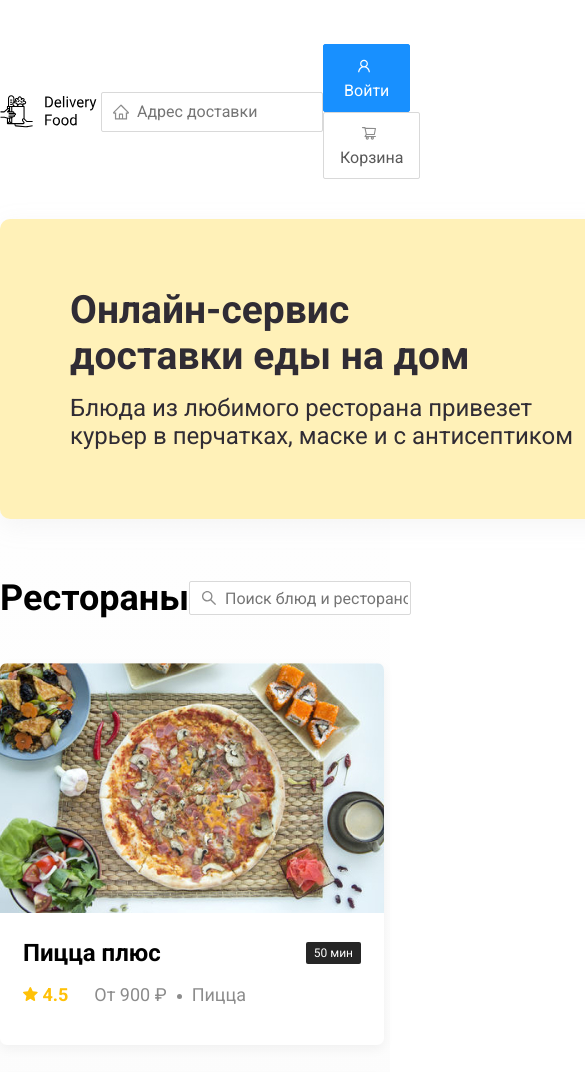
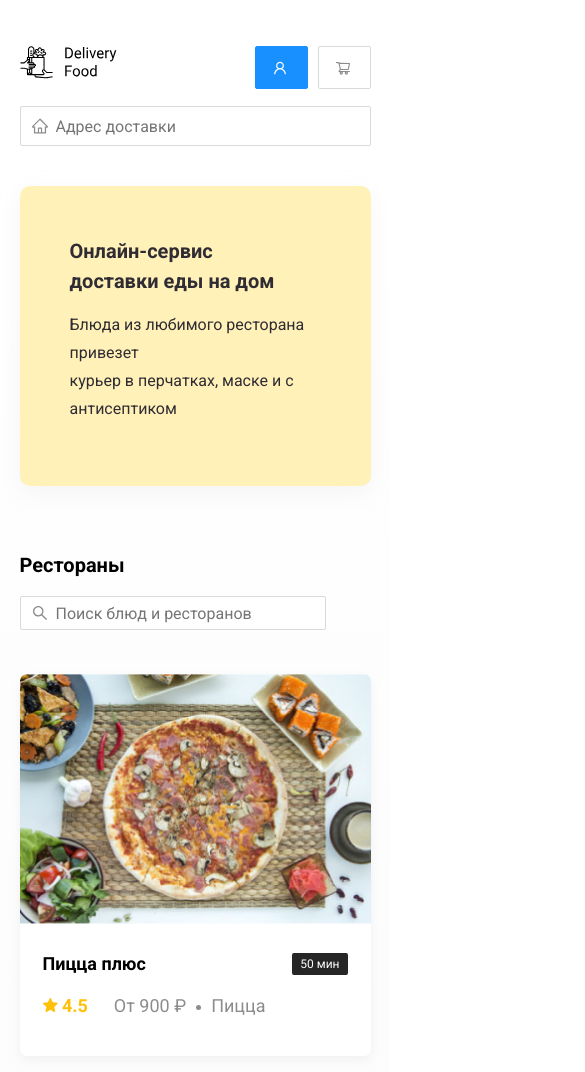
Before and after one commit to polyvit/delivery-food-site, a plain HTML site: page index.html in a window 390 px wide. Shown: the top 1072 px of the page, 585 px wide, since content can reach past the window. Drawn offline with Linux system fonts and the light colour scheme.

Commit message:
Adaptive

```diff
--- a/css/styles.css
+++ b/css/styles.css
@@ -26,9 +26,12 @@ body {
     padding-left: 35px;
 }
 .address-input {
-    width: 690px;
+    flex: 0.8;
     height: 40px;
     background-image: url(../images/home.svg);
+}
+.buttons {
+    display: flex;
 }
 .button {
     padding: 8px 16px;
@@ -78,7 +81,6 @@ body {
     background: #FFF1B8 url(../images/main-photo.png) no-repeat top right -200px;
     border-radius: 10px;
     filter: drop-shadow(0px 7px 12px rgba(158, 158, 163, 0.1));
-    width: 1200px;
     height: 300px;
     padding: 68px 70px;
 }
@@ -113,6 +115,7 @@ body {
     border-radius: 7px;
     overflow: hidden; /*Все, что вылезает за пределы карточки, скрывается*/
     margin-bottom: 30px;
+    flex-basis: 30%;
 }
 .card-image {
     height: 250px;
@@ -202,3 +205,112 @@ body {
 .social-link:not(:last-child) {
     margin-right: 21px;
 }
+
+
+/*Адаптив*/
+@media (max-width: 1366px) {
+    .container {
+        max-width: 960px;
+    }
+}
+@media (max-width: 992px) {
+    .container {
+        max-width: 750px;
+    }
+    .promo {
+        padding: 50px;
+    }
+    .promo-title {
+        font-size: 24px;
+    }
+    .promo-text {
+        font-size: 16px;
+    }
+    .card {
+        flex-basis: 49%;
+    }
+    .footer-link {
+        font-size: 16px;
+    }
+}
+@media (max-width: 768px) {
+    .container {
+        max-width: 560px;
+    }
+    .button-icon {
+        margin-right: 3px;
+    }
+    .button-text {
+        font-size: 12px;
+    }
+    .card-title {
+        font-size: 18px;
+    }
+    .footer-link {
+        font-size: 11px;
+    }
+    .footer-link:not(:last-child) {
+        margin-right: 10px;
+    }
+}
+@media (max-width: 578px) {
+    .container {
+        width: 90%;
+    }
+    .header {
+        flex-wrap: wrap;
+    }
+    .address-input {
+        order: 5;
+        margin-top: 15px;
+        flex: 1;
+    }
+    .button-text {
+        font-size: 16px;
+    }
+    .promo {
+        background-image: none;
+    }
+    .section-title {
+        font-size: 20px;
+    }
+    .card {
+        flex-basis: 100%;
+    }
+    .card-image {
+        width: 100%;
+    }
+    .footer {
+        padding: 30px 0;
+    }
+}
+@media (max-width: 480px) {
+    .footer-block {
+        flex-direction: column;
+        align-items: center;
+    }
+    .footer-nav {
+        margin-left: 0;
+        margin-right: 0;
+        margin-bottom: 10px;
+    }
+    .logo {
+        margin-bottom: 10px;
+    }
+    .promo-title {
+        font-size: 20px;
+        line-height: 30px;
+    }
+    .restaurants-header {
+        flex-wrap: wrap;
+    }
+    .section-title {
+        margin-bottom: 10px;
+    }
+    .button-text {
+        display: none;
+    }
+    .button {
+        min-height: 40px;
+    }
+}
```
